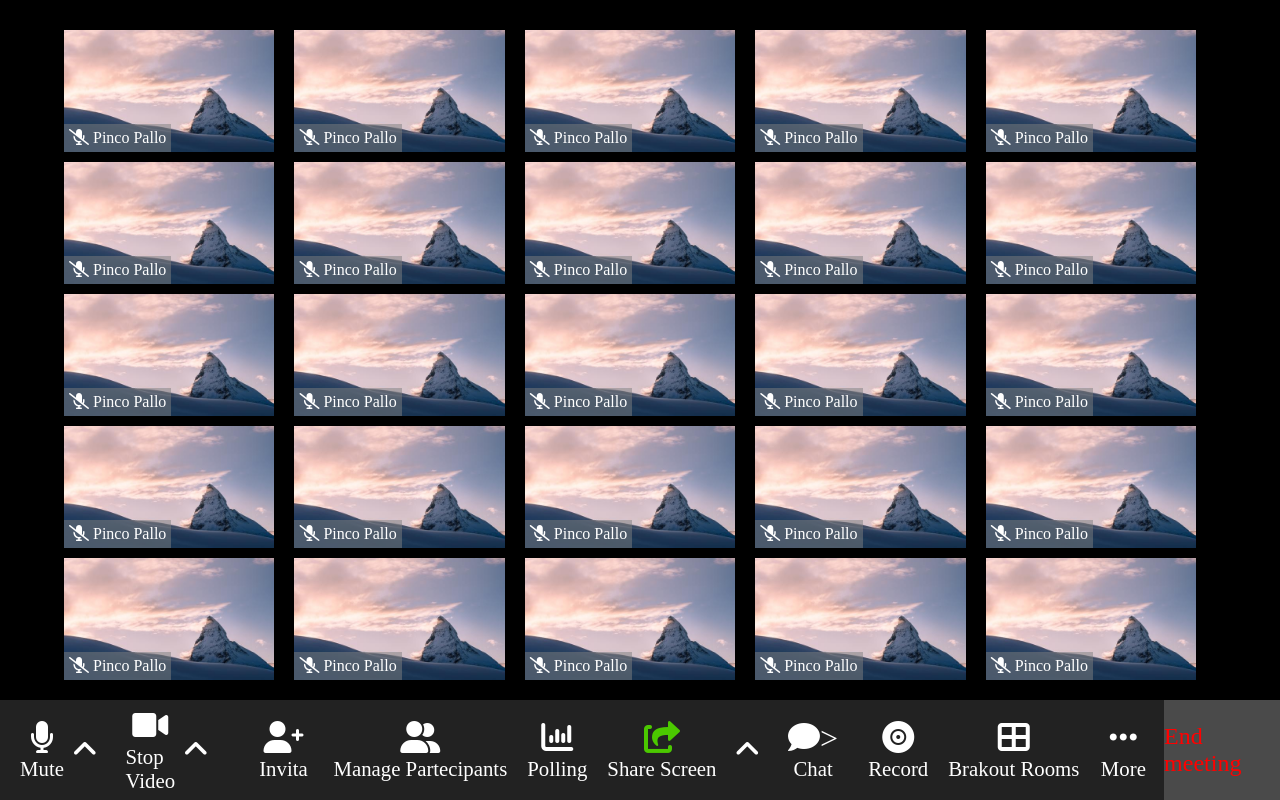
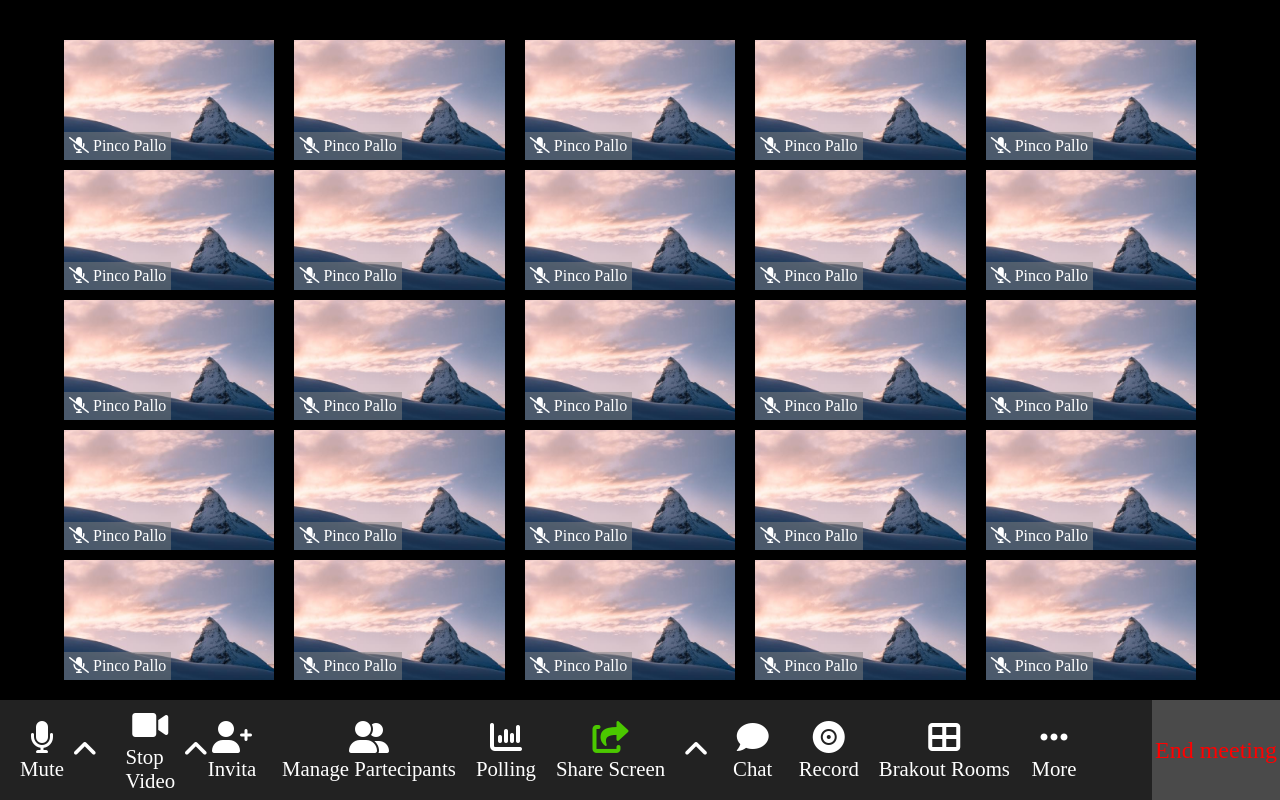
Before and after one commit to StefanoMRC/html-css-zoom, a plain HTML site: page index.html in a window 1280 px wide. Drawn offline with Linux system fonts and the light colour scheme.

Commit message:
quasi finito

```diff
--- a/asset/css/style.css
+++ b/asset/css/style.css
@@ -15,7 +15,8 @@ main{
     width: 90%;
     height: 100%;
     margin: auto;
-    padding-top: 20px;
+    padding-top: 30px;
+    overflow: auto;
     display: flex;
     flex-direction: column;
     padding-bottom: 20px;
@@ -51,7 +52,7 @@ footer{
     justify-content: space-between;
 }
 .row-left{
-    width: 20%;
+    width: 10%;
     height: 100%;
     display: flex;
 
--- a/index.html
+++ b/index.html
@@ -136,7 +136,7 @@
                 <i class="fa-solid fa-angle-up"></i>
             </div>
             <div class="icon-txt ">
-                <div class="icon"><i class="fa-solid fa-comment"></i>></div>
+                <div class="icon"><i class="fa-solid fa-comment"></i></div>
                 <span class="txt">Chat</span>
             </div>
             <div class="icon-txt ">
```
